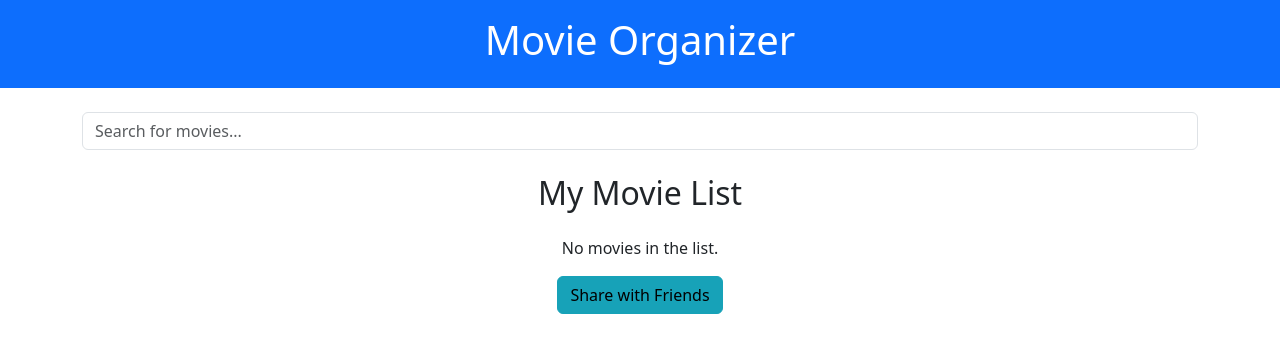
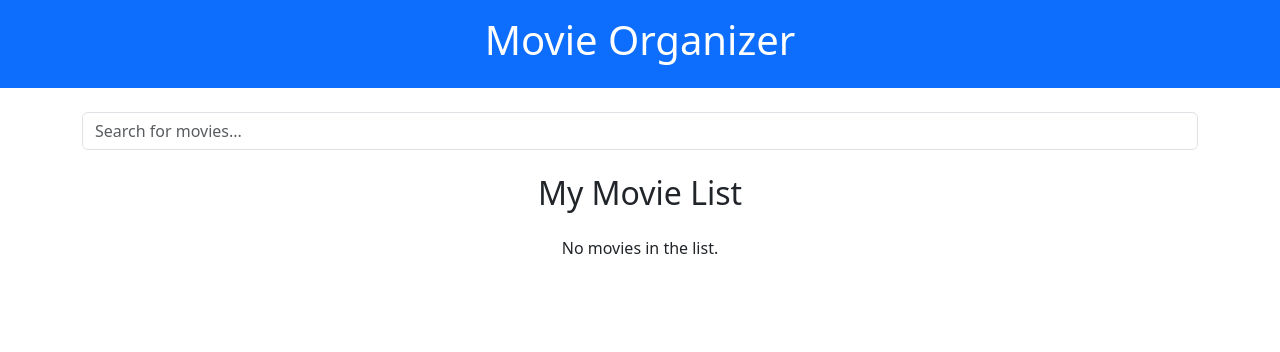
Before and after one commit to aniketrchate/Filmfuze, a React (Create React App) app: page / in a window 1280 px wide. Shown: the top 352 px of the page. Built offline with nearby package versions, Linux system fonts and the light colour scheme.

Commit message:
Removed ShareButton component and its usage in App.js, updated MovieDetails.js with new img tag styles and class

```diff
--- a/src/App.js
+++ b/src/App.js
@@ -1,16 +1,13 @@
 // src/App.js
 import React from 'react';
-import { useSelector } from 'react-redux';
 import MovieSearch from './components/MovieSearch';
 import MovieList from './components/MovieList';
-import ShareButton from './components/ShareButton';
 import MovieDetails from './components/MovieDetails';
 import { BrowserRouter as Router, Route, Routes } from 'react-router-dom';
 import 'bootstrap/dist/css/bootstrap.min.css'; // Import Bootstrap CSS
 import './App.css'; // Import your custom CSS
 
 const App = () => {
-    const movies = useSelector(state => state.movies);
 
     return (
         <Router>
@@ -24,7 +21,6 @@ const App = () => {
                     <Route path="/search" component={MovieSearch} />
                     <Route path="/movie/:id" element={<MovieDetails />} />
                 </Routes>
-                <ShareButton list={movies} />
             </div>
         </Router>
     );
--- a/src/components/MovieDetails.js
+++ b/src/components/MovieDetails.js
@@ -6,7 +6,7 @@ import { fetchMovie } from '../redux/actions/movieActions';
 const MovieDetails = () => {
     const { id } = useParams();
     const dispatch = useDispatch();
-    const navigate = useNavigate(); // Use navigate instead of history
+    const navigate = useNavigate();
     const selectedMovie = useSelector(state => state.selectedMovie);
 
     useEffect(() => {
@@ -29,10 +29,10 @@ const MovieDetails = () => {
             <h2>{selectedMovie.Title} ({selectedMovie.Year})</h2>
             <div className="row">
                 <div className="col-md-4">
-                    <img src={selectedMovie.Poster} alt={selectedMovie.Title} className="img-fluid" />
+                    <img src={selectedMovie.Poster} alt={selectedMovie.Title} className="img-fluid mb-3 rounded" />
                 </div>
                 <div className="col-md-8">
-                <div className="details">
+                    <div className="details">
                         <p><strong>Genre:</strong> {selectedMovie.Genre}</p>
                         <p><strong>Director:</strong> {selectedMovie.Director}</p>
                         <p><strong>Plot:</strong> {selectedMovie.Plot}</p>
--- a/src/components/ShareButton.js
+++ /dev/null
@@ -1,14 +0,0 @@
-// src/components/ShareButton.js
-import React from 'react';
-
-const ShareButton = ({ list }) => {
-    const shareUrl = `https://example.com/share?list=${encodeURIComponent(JSON.stringify(list))}`;
-
-    return (
-        <a href={shareUrl} className="btn btn-info" target="_blank" rel="noopener noreferrer">
-            Share with Friends
-        </a>
-    );
-};
-
-export default ShareButton;
```
